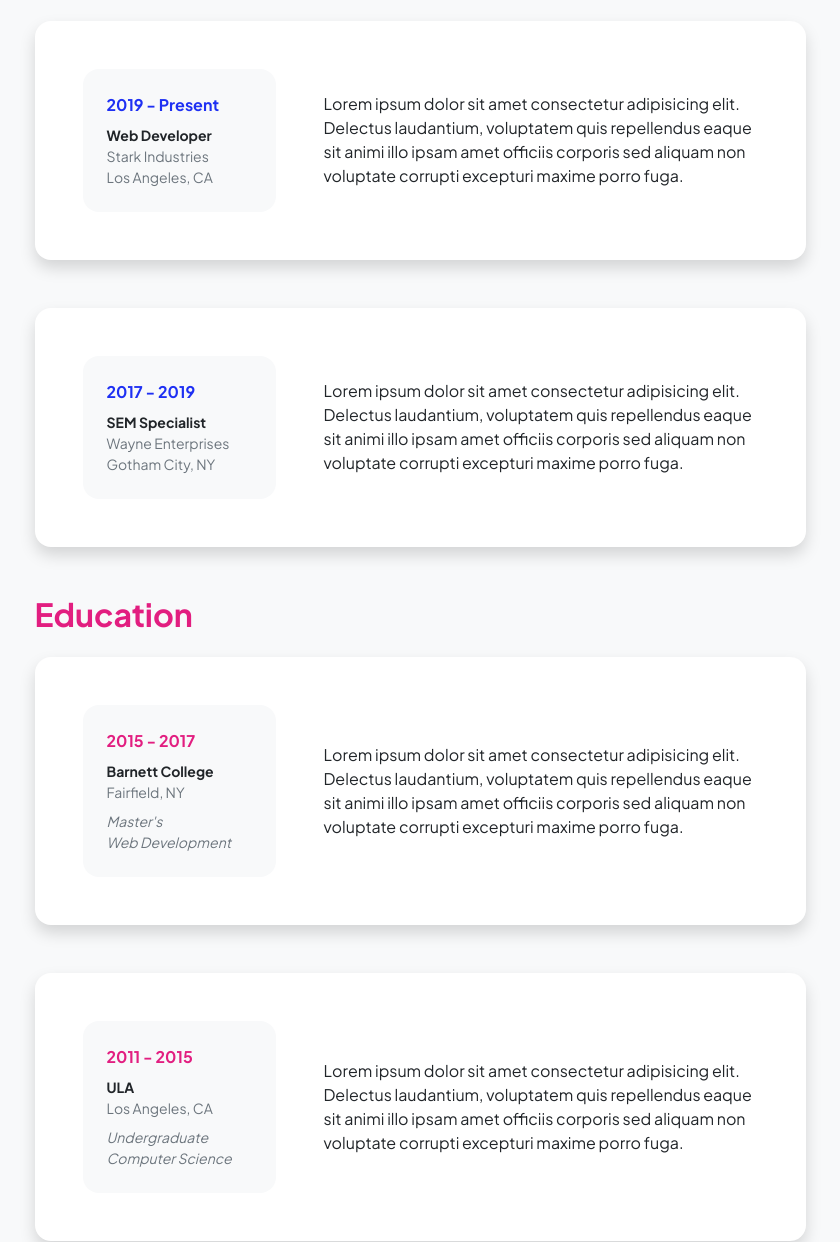
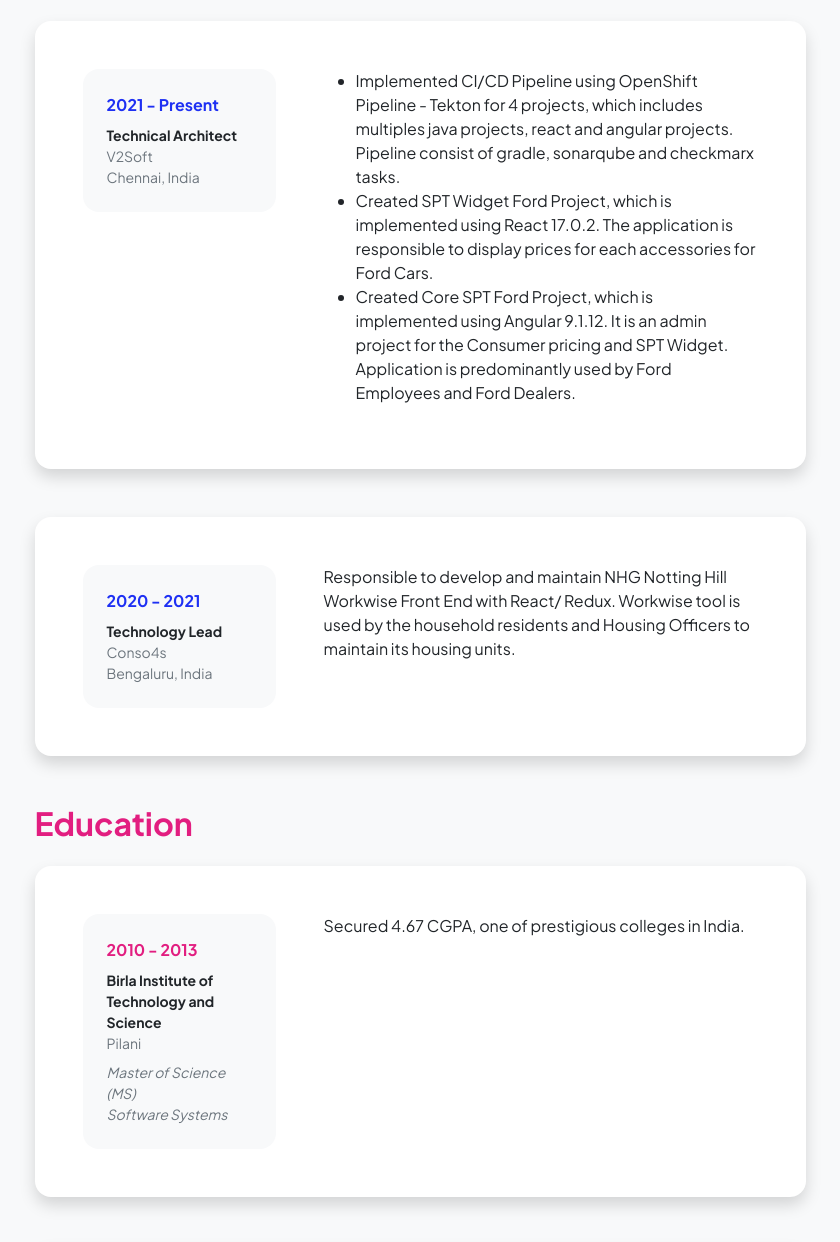
Before and after one commit to navismichaelbearly/navismichaelbearly.github.io, a plain HTML site: page resume.html in a window 1280 px wide. Shown: the part 287-1529 px from the top of the page, without its empty margins (220-1060 px from the left). Drawn offline with nearby package versions, Linux system fonts and the light colour scheme.

Commit message:
update resume

```diff
--- a/resume.html
+++ b/resume.html
@@ -55,32 +55,40 @@
                             <!-- Experience Card 1-->
                             <div class="card shadow border-0 rounded-4 mb-5">
                                 <div class="card-body p-5">
-                                    <div class="row align-items-center gx-5">
+                                    <div class="row align-top gx-5">
                                         <div class="col text-center text-lg-start mb-4 mb-lg-0">
                                             <div class="bg-light p-4 rounded-4">
-                                                <div class="text-primary fw-bolder mb-2">2019 - Present</div>
-                                                <div class="small fw-bolder">Web Developer</div>
-                                                <div class="small text-muted">Stark Industries</div>
-                                                <div class="small text-muted">Los Angeles, CA</div>
+                                                <div class="text-primary fw-bolder mb-2">2021 - Present</div>
+                                                <div class="small fw-bolder">Technical Architect</div>
+                                                <div class="small text-muted">V2Soft</div>
+                                                <div class="small text-muted">Chennai, India</div>
                                             </div>
                                         </div>
-                                        <div class="col-lg-8"><div>Lorem ipsum dolor sit amet consectetur adipisicing elit. Delectus laudantium, voluptatem quis repellendus eaque sit animi illo ipsam amet officiis corporis sed aliquam non voluptate corrupti excepturi maxime porro fuga.</div></div>
+                                        <div class="col-lg-8">
+                                            <div>
+                                                <ul>
+                                                    <li>Implemented CI/CD Pipeline using OpenShift Pipeline - Tekton for 4 projects, which includes multiples java projects, react and angular projects. Pipeline consist of gradle, sonarqube and checkmarx tasks.</li>
+                                                    <li>Created SPT Widget Ford Project, which is implemented using React 17.0.2. The application is responsible to display prices for each accessories for Ford Cars.</li>
+                                                    <li>Created Core SPT Ford Project, which is implemented using Angular 9.1.12. It is an admin project for the Consumer pricing and SPT Widget. Application is predominantly used by Ford Employees and Ford Dealers.</li>
+                                                </ul>
+                                            </div>
+                                        </div>
                                     </div>
                                 </div>
                             </div>
                             <!-- Experience Card 2-->
                             <div class="card shadow border-0 rounded-4 mb-5">
                                 <div class="card-body p-5">
-                                    <div class="row align-items-center gx-5">
+                                    <div class="row align-top gx-5">
                                         <div class="col text-center text-lg-start mb-4 mb-lg-0">
                                             <div class="bg-light p-4 rounded-4">
-                                                <div class="text-primary fw-bolder mb-2">2017 - 2019</div>
-                                                <div class="small fw-bolder">SEM Specialist</div>
-                                                <div class="small text-muted">Wayne Enterprises</div>
-                                                <div class="small text-muted">Gotham City, NY</div>
+                                                <div class="text-primary fw-bolder mb-2">2020 - 2021</div>
+                                                <div class="small fw-bolder">Technology Lead</div>
+                                                <div class="small text-muted">Conso4s</div>
+                                                <div class="small text-muted">Bengaluru, India</div>
                                             </div>
                                         </div>
-                                        <div class="col-lg-8"><div>Lorem ipsum dolor sit amet consectetur adipisicing elit. Delectus laudantium, voluptatem quis repellendus eaque sit animi illo ipsam amet officiis corporis sed aliquam non voluptate corrupti excepturi maxime porro fuga.</div></div>
+                                        <div class="col-lg-8"><div>Responsible to develop and maintain NHG Notting Hill Workwise Front End with React/ Redux. Workwise tool is used by the household residents and Housing Officers to maintain its housing units.</div></div>
                                     </div>
                                 </div>
                             </div>
@@ -91,42 +99,42 @@
                             <!-- Education Card 1-->
                             <div class="card shadow border-0 rounded-4 mb-5">
                                 <div class="card-body p-5">
-                                    <div class="row align-items-center gx-5">
+                                    <div class="row align-top gx-5">
                                         <div class="col text-center text-lg-start mb-4 mb-lg-0">
                                             <div class="bg-light p-4 rounded-4">
-                                                <div class="text-secondary fw-bolder mb-2">2015 - 2017</div>
+                                                <div class="text-secondary fw-bolder mb-2">2010 - 2013</div>
                                                 <div class="mb-2">
-                                                    <div class="small fw-bolder">Barnett College</div>
-                                                    <div class="small text-muted">Fairfield, NY</div>
+                                                    <div class="small fw-bolder">Birla Institute of Technology and Science</div>
+                                                    <div class="small text-muted">Pilani</div>
                                                 </div>
                                                 <div class="fst-italic">
-                                                    <div class="small text-muted">Master's</div>
-                                                    <div class="small text-muted">Web Development</div>
+                                                    <div class="small text-muted">Master of Science (MS)</div>
+                                                    <div class="small text-muted">Software Systems</div>
                                                 </div>
                                             </div>
                                         </div>
-                                        <div class="col-lg-8"><div>Lorem ipsum dolor sit amet consectetur adipisicing elit. Delectus laudantium, voluptatem quis repellendus eaque sit animi illo ipsam amet officiis corporis sed aliquam non voluptate corrupti excepturi maxime porro fuga.</div></div>
+                                        <div class="col-lg-8"><div>Secured 4.67 CGPA, one of prestigious colleges in India.</div></div>
                                     </div>
                                 </div>
                             </div>
                             <!-- Education Card 2-->
                             <div class="card shadow border-0 rounded-4 mb-5">
                                 <div class="card-body p-5">
-                                    <div class="row align-items-center gx-5">
+                                    <div class="row align-top gx-5">
                                         <div class="col text-center text-lg-start mb-4 mb-lg-0">
                                             <div class="bg-light p-4 rounded-4">
-                                                <div class="text-secondary fw-bolder mb-2">2011 - 2015</div>
+                                                <div class="text-secondary fw-bolder mb-2">1999 - 2003</div>
                                                 <div class="mb-2">
-                                                    <div class="small fw-bolder">ULA</div>
-                                                    <div class="small text-muted">Los Angeles, CA</div>
+                                                    <div class="small fw-bolder">Bharathidasan University</div>
+                                                    <div class="small text-muted">Trichy, India</div>
                                                 </div>
                                                 <div class="fst-italic">
-                                                    <div class="small text-muted">Undergraduate</div>
-                                                    <div class="small text-muted">Computer Science</div>
+                                                    <div class="small text-muted">Bachelor of Science (BE)</div>
+                                                    <div class="small text-muted">Electronics and Communication</div>
                                                 </div>
                                             </div>
                                         </div>
-                                        <div class="col-lg-8"><div>Lorem ipsum dolor sit amet consectetur adipisicing elit. Delectus laudantium, voluptatem quis repellendus eaque sit animi illo ipsam amet officiis corporis sed aliquam non voluptate corrupti excepturi maxime porro fuga.</div></div>
+                                        <div class="col-lg-8"><div>Secured 65 percentage.</div></div>
                                     </div>
                                 </div>
                             </div>
```
Also changed, not shown: index.html (+5 -5 lines).
